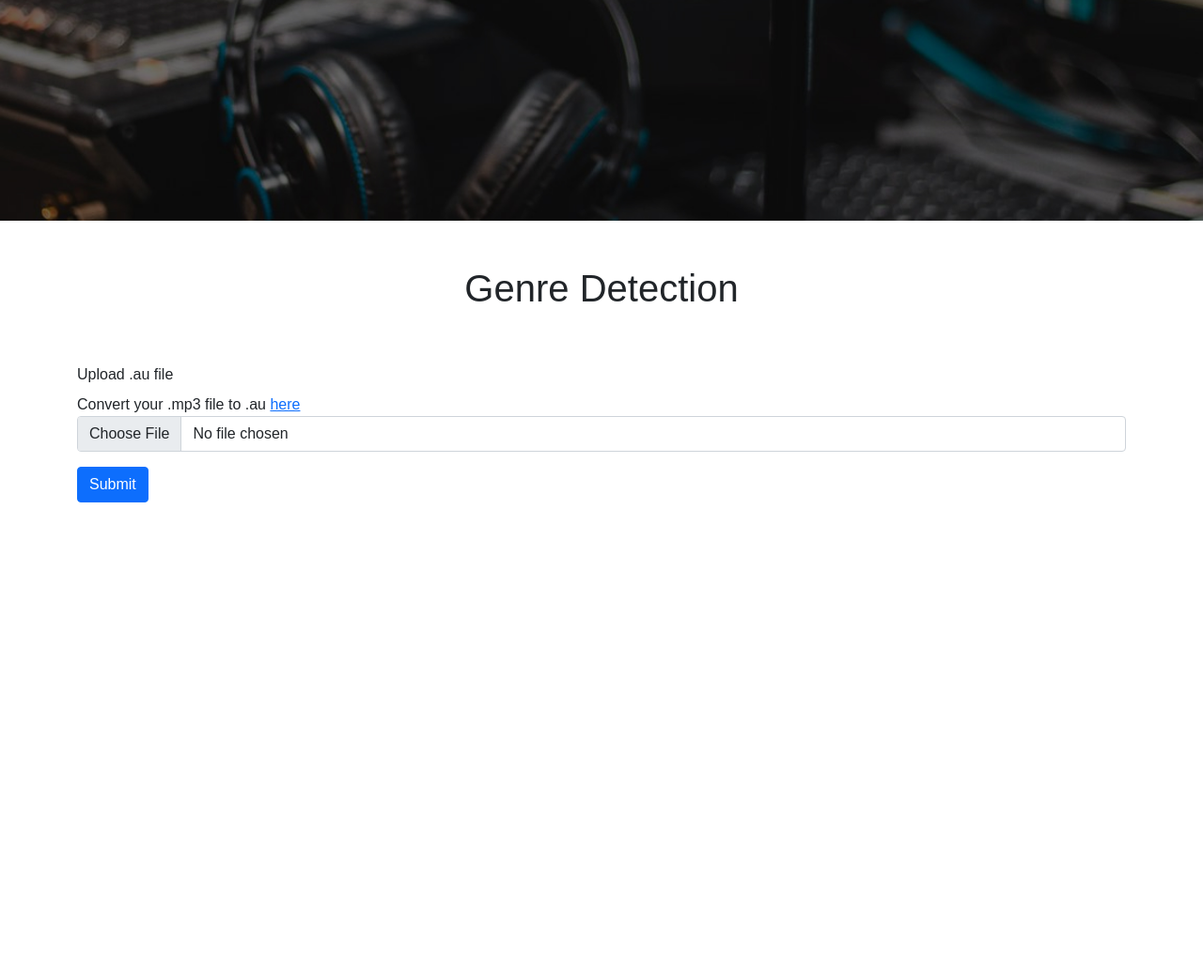
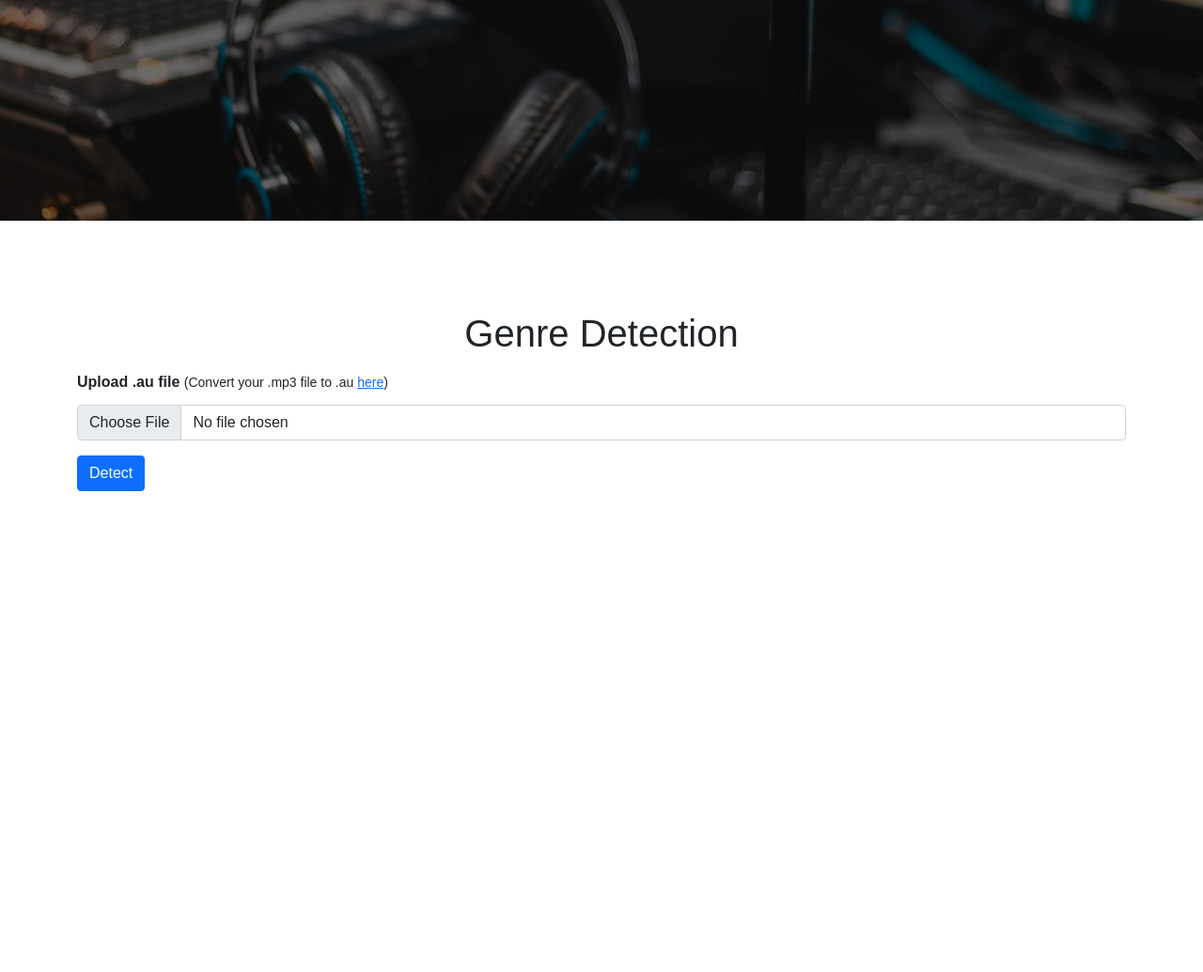
Before and after one commit to anirudhbelwadi/music-application-using-machine-learning, a Flask app: page / in a window 1280 px wide. Shown: the part 565-1600 px from the top of the page at 94% size. Run offline with Flask 2, Linux system fonts and the light colour scheme; some libraries are stand-ins or nearby versions.

Commit message:
form finalized

```diff
--- a/templates/index.html
+++ b/templates/index.html
@@ -44,7 +44,7 @@
                         <a class="nav-link" style="font-size: 130%;" href="#">Contact</a>
                     </li>
                     <li class="nav-item">
-                        <a class="nav-link active" style="font-size: 130%;" href="#">Get Started</a>
+                        <a class="nav-link active" style="font-size: 130%;" href="#detection">Get Started</a>
                     </li>
                 </ul>
             </div>
@@ -61,20 +61,24 @@
         <br><br>
         <button class="get_started_button">Get Started</button>
     </header>
-    <div class="vh-100 container pt-5">
-        <h1 class="text-center">Genre Detection</h1>
-        <form class="pt-5">
+    <div class="vh-100 container pt-5" id="detection">
+        <h1 class="text-center mt-5">Genre Detection</h1>
+        <form class="pt-2" action="" method="POST">
             <div class="mb-3">
-                <label for="song" class="form-label">Upload .au file</label><br>
-                Convert your .mp3 file to .au <a href="https://convertio.co/mp3-au/">here</a>
-                <input type="file" class="form-control" id="song" name="song" aria-describedby="emailHelp">
+                <label for="song" class="form-label"><strong>Upload .au file</strong></label>
+                <small>(Convert your .mp3 file to .au <a href="https://convertio.co/mp3-au/"
+                        target="_blank">here</a>)</small>
+                <input type="file" accept=".au" class="form-control mt-1" id="song" name="song"
+                    aria-describedby="emailHelp">
             </div>
-            <button type="submit" class="btn btn-primary">Submit</button>
+            <button type="submit" class="btn btn-primary">Detect</button>
         </form>
     </div>
-    <div style="display: none;">Icons made by <a href="https://www.flaticon.com/authors/kiranshastry"
-            title="Kiranshastry">Kiranshastry</a> from <a href="https://www.flaticon.com/"
-            title="Flaticon">www.flaticon.com</a></div>
+    <div style="display: none;">
+        Icons made by<a href="https://www.flaticon.com/authors/kiranshastry" title="Kiranshastry">Kiranshastry</a> from
+        <a href="https://www.flaticon.com/" title="Flaticon">www.flaticon.com</a>
+    </div>
+
     <!-- Bootstrap JS -->
     <script src="https://cdn.jsdelivr.net/npm/@popperjs/core@2.9.2/dist/umd/popper.min.js"
         integrity="sha384-IQsoLXl5PILFhosVNubq5LC7Qb9DXgDA9i+tQ8Zj3iwWAwPtgFTxbJ8NT4GN1R8p"
```
